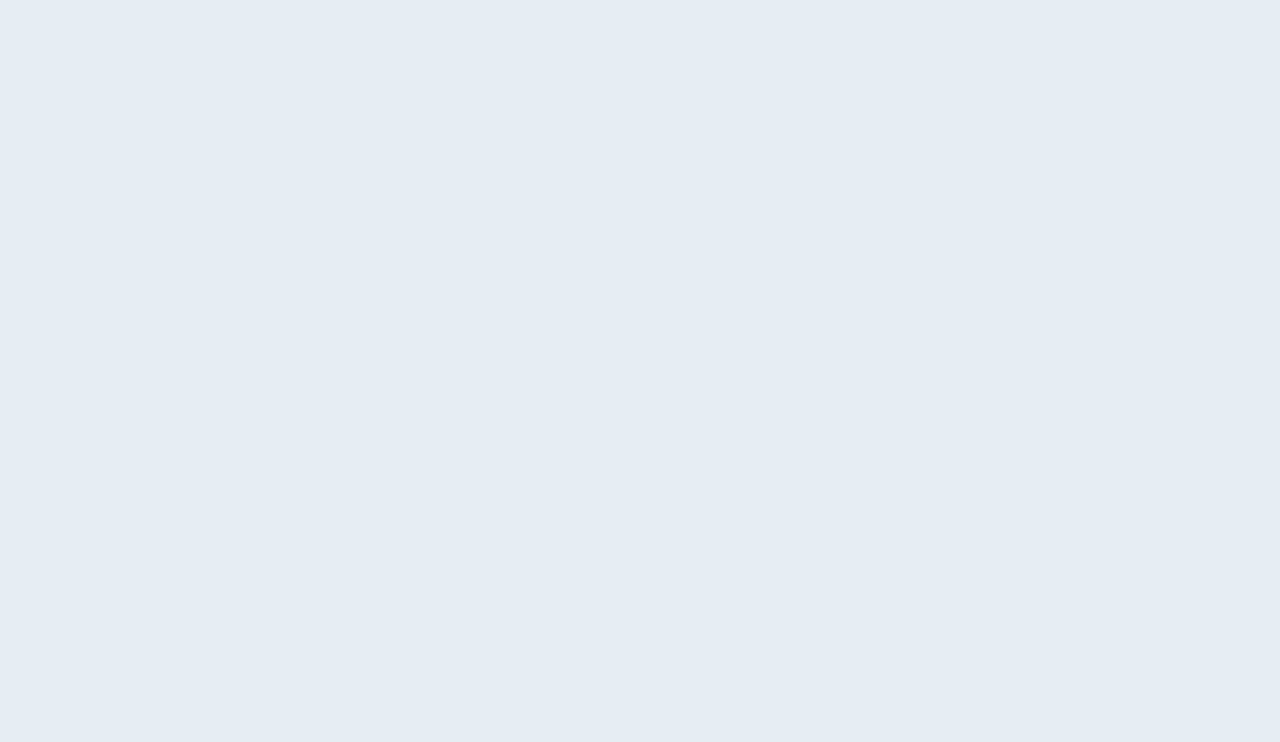
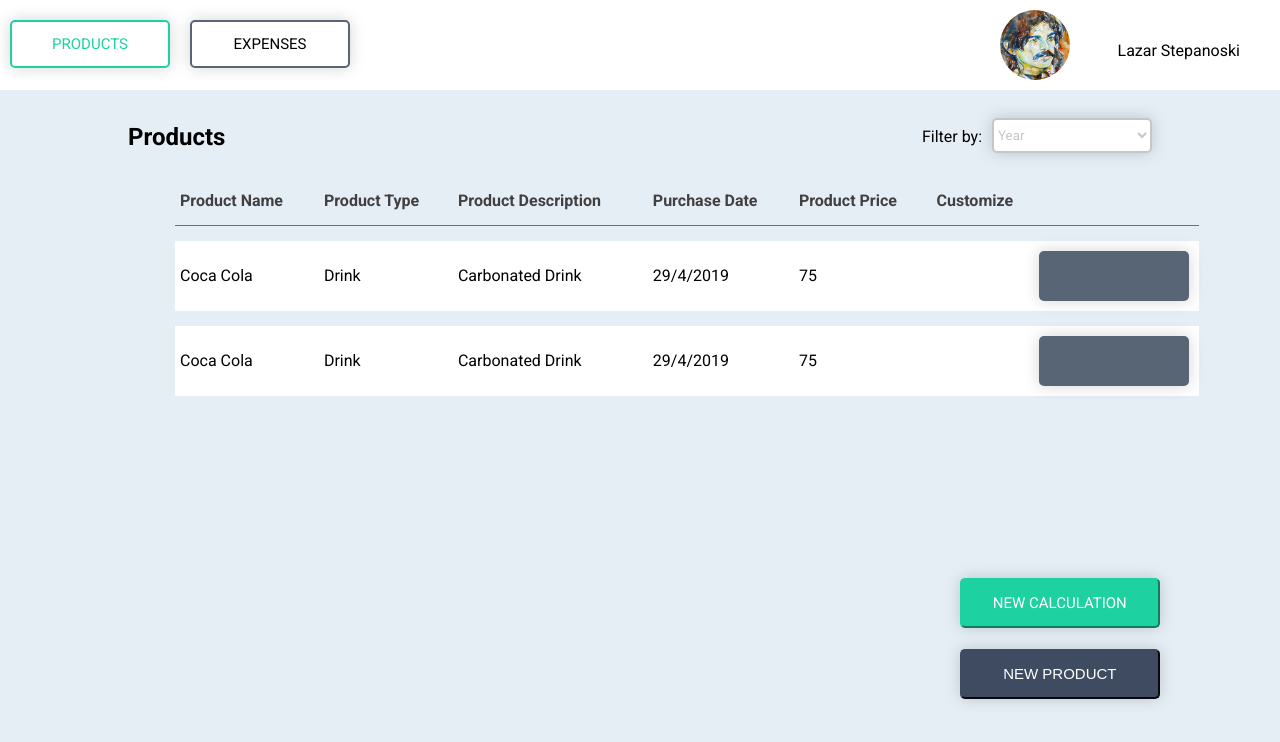
Before and after one commit to Laze997/Project, a React (Create React App) app: page /products in a window 1280 px wide. Shown: the top 742 px of the page. Built offline with nearby package versions, Linux system fonts and the light colour scheme.

Commit message:
commit-react

```diff
--- a/src/assets/css/global.css
+++ b/src/assets/css/global.css
@@ -156,30 +156,6 @@ padding-right: 30px;
     left: 10%;
     padding: 1%;
 } */
-.products-text{
-    float: left;
-}
-
-.select-opt{
-    height: 35px;
-    Background: #fff;
-    Border: 2px solid;
-    Border-color: #C6C6C6;
-    float: right;
-    color: #C6C6C6;
-    border-radius: 5px 5px 5px 5px;
-    Box-shadow: 0px 0px 16px rgba(0, 0, 0, 0.17);
-    width: 160px;
-    cursor: pointer;
-    margin-top: 15px;
-    font-family: 'Roboto', sans-serif;
-}
-
-.filter{
-    float: right;
-    padding-top: 8px;
-    padding-right: 10px;
-}
 
 /* .table-products{
     width: 80%;
@@ -223,7 +199,15 @@ padding-right: 30px;
     float: right;
     font-size: 16px;
     border-spacing: 0;
-    font-family: 'Roboto', sans-serif;
+}
+
+
+.delete-btn{
+    background-image: url("../pictures/trash-alt.svg");
+}
+
+.edit-btn{
+   background-image: url("../pictures/edit.svg")
 }
 
 .products-btns{
@@ -347,33 +331,10 @@ padding-right: 30px;
     cursor: pointer;
     font-family: 'Roboto', sans-serif;
     margin-left: -10px;
+
 }
 
-.exp-div{
-    float: left;
-    padding-top: 5px;
-    padding-left: 20px;
-}
 
-.exp-filter{
-    float: left;
-}
-
-.expense-opt{
-    height: 35px;
-    Background: #fff;
-    Border: 2px solid;
-    Border-color: #C6C6C6;
-    color: #C6C6C6;
-    border-radius: 5px 5px 5px 5px;
-    Box-shadow: 0px 0px 16px rgba(0, 0, 0, 0.17);
-    width: 160px;
-    float: right;
-    cursor: pointer;
-    margin-left: 10px;
-    margin-top: 5px;
-    font-family: 'Roboto', sans-serif;
-}
 
 /* .table-div{
     width: 80%;
@@ -386,44 +347,9 @@ padding-right: 30px;
     border-radius: 5px 5px 5px 5px;
 } */
 
-.result {
-    position: fixed;
-    width: 100%;
-    text-align: right;
-    color: #fff;
-    bottom: 0;
-    background: #576574
-}
-
-.res-text{
-    margin-right: 10%;
-    font-family: 'Roboto', sans-serif;
-}
 
 
-.expense-text {
-    width: 80%;
-    height: 5%;
-    padding: 1%;
-    text-align: left;
-    margin: auto;
-}
 
-.expense-select {
-    width: 80%;
-    height: 6%;
-    padding: 1%;
-    margin: auto
-}
-
-.table-div {
-    width: 80%;
-    height: 100%;
-    text-align: left;
-    padding: 1%;
-    margin: auto;
-    border-radius: 5px 5px 5px 5px;
-}
 
 
 
@@ -524,16 +450,4 @@ td {
      text-decoration: none;
      color: rgb(0, 0, 0);
      font-family: 'Roboto', sans-serif;
- }
-
-
-
-
- /* expensess */
-
-
-
-
-
-
-/* products */
+}
--- a/src/components/App/App.js
+++ b/src/components/App/App.js
@@ -2,9 +2,13 @@ import React from "react";
 import { Route } from "react-router-dom";
 import { Login } from "../Login/Login"
 import { Register } from "../Register/Register"
-import { NewProduct } from "../NewProduct/NewProduct";
+import { Portal } from "../Portal/Portal";
+
 
 import "./App.css"
+
+
+
 
 
 export class App extends React.Component{
@@ -13,7 +17,8 @@ export class App extends React.Component{
             <main id="app">
                 <Route exact path = "/" component = {Login}/>
                 <Route path = "/register" component = {Register}/>
-                <Route path = "/newproduct" component = {NewProduct}/>
+                <Portal/>
+
             </main>
         )
     }
--- a/src/components/Expenses/Expenses.js
+++ b/src/components/Expenses/Expenses.js
@@ -0,0 +1,95 @@
+import React from "react";
+import {NavLink} from "react-router-dom"
+import avatar from "../../assets/pictures/captain-beefheart-watercolor-portrait4-fabrizio-cassetta.jpg"
+
+import "./Expenses.css"
+
+export class Expenses extends React.Component {
+    render() {
+        return (
+            <section id="expenses">
+                <div id="header">
+        <div className="div-buttons">
+            <button className="btn1"><NavLink className="green" to="/products"> PRODUCTS</NavLink></button>
+            <button className="btn2"><NavLink className="black" to="/expenses">EXPENSES</NavLink></button>
+        </div>
+
+        <div className="div-pic">
+            <img src={avatar} alt="avi" className="header-pic" />
+            <p className="header-name">Lazar Stepanoski</p>
+        </div>
+    </div>
+
+    <div className="expense-text">
+        <h2>Expenses</h2>
+    </div>
+
+    <div className="expense-select">
+        <div className="exp-btns">
+            <button className="exp-btn1">MONTHLY</button>
+            <button className="exp-btn2">YEARLY</button>
+        </div>
+            <div className="exp-div">
+                    <p className="exp-filter">Choose a Month:</p>
+                    <select className="expense-opt">
+                        <option value=''>--Select Month--</option>
+                        <option selected value='1'>January</option>
+                        <option value='2'>February</option>
+                        <option value='3'>March</option>
+                        <option value='4'>April</option>
+                        <option value='5'>May</option>
+                        <option value='6'>June</option>
+                        <option value='7'>July</option>
+                        <option value='8'>August</option>
+                        <option value='9'>September</option>
+                        <option value='10'>October</option>
+                        <option value='11'>November</option>
+                        <option value='12'>December</option>
+                    </select>
+                </div>
+
+        </div>
+
+
+
+
+<div className="table-div">
+    <table className="table">
+        <tr className="categories">
+            <th>Product Name</th>
+            <th>Product Type</th>
+            <th>Product Description</th>
+            <th>Purchase Date</th>
+            <th>Product Price</th>
+
+        </tr>
+
+        <tr className="products">
+            <td>Coca Cola</td>
+            <td>Drink</td>
+            <td>Carbonated Drink</td>
+            <td>29/4/2019</td>
+            <td>75</td>
+
+        </tr>
+
+        <tr className="products">
+                <td>Fanta</td>
+                <td>Drink</td>
+                <td>Carbonated Drink</td>
+                <td>29/4/2019</td>
+                <td>75</td>
+
+            </tr>
+    </table>
+
+
+</div>
+
+    <div className="result">
+        <h3 className="res-text">Total spend: 150 den</h3>
+    </div>
+            </section>
+        )
+    }
+}
--- a/src/components/Login/Login.css
+++ b/src/components/Login/Login.css
@@ -21,6 +21,7 @@
     color: #8D8D8D;
     padding-top: 15%;
     text-align: center;
+    text-decoration: none
 }
 
 .link{
--- a/src/components/Login/Login.js
+++ b/src/components/Login/Login.js
@@ -1,4 +1,5 @@
 import React from "react";
+import {NavLink} from "react-router-dom"
 
 import "./Login.css"
 
@@ -15,7 +16,7 @@ export class Login extends React.Component {
                             <input type="password" name="password" className="login-input" />
                             <button className="btn">SIGN IN</button>
                         </form>
-                        <p className="text">Or if you don't have an account, <a className="link">Register</a></p>
+                        <p className="text">Or if you don't have an account,<NavLink className="link" to="/register"> Register</NavLink></p>
 
                     </div>
                 </div>
--- a/src/components/NewProduct/NewProduct.js
+++ b/src/components/NewProduct/NewProduct.js
@@ -1,4 +1,6 @@
 import React from "react";
+import { NavLink } from "react-router-dom";
+import avatar from "../../assets/pictures/captain-beefheart-watercolor-portrait4-fabrizio-cassetta.jpg"
 
 import "./NewProduct.css"
 
@@ -7,13 +9,13 @@ export class NewProduct extends React.Component {
         return (
             <section id="new-product">
                 <div id="header">
-                    <div className="div-buttons">
-                        <button className="btn1"> <a className="green" href="./Products.html">PRODUCTS</a></button>
-                        <button className="btn2"><a className="black" href="./Expenses.html">EXPENSES</a></button>
+                        <div className="div-buttons">
+                        <button className="btn1"><NavLink className="green" to="/products"> PRODUCTS</NavLink></button>
+                        <button className="btn2"><NavLink className="black" to="/expenses">EXPENSES</NavLink></button>
                     </div>
 
                     <div className="div-pic">
-                        <img src="../../assets/pictures/captain-beefheart-watercolor-portrait4-fabrizio-cassetta.jpg" alt="avi" className="header-pic" />
+                        <img src={avatar} alt="avi" className="header-pic" />
                         <p className="header-name">Lazar Stepanoski</p>
                     </div>
                 </div>
@@ -42,7 +44,6 @@ export class NewProduct extends React.Component {
                         <div className="logo-className">
                             <span className="logo-size"><i className="fas fa-plus-circle"></i></span>
                             <div className="product-text">
-
                                 <h2>You are creating a new product</h2>
                             </div>
 
@@ -50,8 +51,6 @@ export class NewProduct extends React.Component {
 
                     </div>
 
-
-
                 </div>
             </section>
         )
--- /dev/null
+++ b/src/components/Portal/Portal.js
@@ -0,0 +1,20 @@
+import React from "react";
+import { Route } from "react-router-dom";
+
+import { NewProduct } from "../NewProduct/NewProduct";
+import { Products } from "../Products/Products";
+import { Expenses } from "../Expenses/Expenses";
+
+
+export class Portal extends React.Component{
+    render(){
+        return(
+            <section id="portal">
+                <Route path = "/newproduct" component = {NewProduct}/>
+                <Route path ="/products" component = {Products}/>
+                <Route path ="/expenses" component = {Expenses}/>
+
+            </section>
+        )
+    }
+}
--- a/src/components/Products/Products.css
+++ b/src/components/Products/Products.css
@@ -0,0 +1,29 @@
+#products{
+    width: 100%;
+    height: 100%;
+}
+
+.products-text{
+    float: left;
+}
+
+.select-opt{
+    height: 35px;
+    Background: #fff;
+    Border: 2px solid;
+    Border-color: #C6C6C6;
+    float: right;
+    color: #C6C6C6;
+    border-radius: 5px 5px 5px 5px;
+    Box-shadow: 0px 0px 16px rgba(0, 0, 0, 0.17);
+    width: 160px;
+    cursor: pointer;
+    margin-top: 15px;
+    font-family: 'Roboto', sans-serif;
+}
+
+.filter{
+    float: right;
+    padding-top: 8px;
+    padding-right: 10px;
+}
--- a/src/components/Products/Products.js
+++ b/src/components/Products/Products.js
@@ -0,0 +1,106 @@
+import React from "react";
+import {NavLink} from "react-router-dom"
+import avatar from "../../assets/pictures/captain-beefheart-watercolor-portrait4-fabrizio-cassetta.jpg"
+
+import "./Products.css"
+
+export class Products extends React.Component {
+render() {
+return (
+<section id="products">
+    <div id="header">
+        <div className="div-buttons">
+            <button className="btn1">
+                <NavLink className="green" to="/products"> PRODUCTS</NavLink>
+            </button>
+            <button className="btn2">
+                <NavLink className="black" to="/expenses">EXPENSES</NavLink>
+            </button>
+        </div>
+
+        <div className="div-pic">
+            <img src={avatar} alt="avi" className="header-pic" />
+            <p className="header-name">Lazar Stepanoski</p>
+        </div>
+    </div>
+
+    <div className="select">
+        <h2 className="products-text">Products</h2>
+        <select className="select-opt">
+            <option value="0">Year</option>
+            <option value="1">Highest Price</option>
+            <option value="2">Lowest Price</option>
+            <option value="3">Latest Purchases</option>
+        </select>
+
+        <p className="filter">Filter by:</p>
+
+    </div>
+
+    <div className="table-products">
+        <table className="table">
+            <tr className="categories">
+                <th>Product Name</th>
+                <th>Product Type</th>
+                <th>Product Description</th>
+                <th>Purchase Date</th>
+                <th>Product Price</th>
+                <th>Customize</th>
+            </tr>
+
+            <tr className="products">
+                <td>Coca Cola</td>
+                <td>Drink</td>
+                <td>Carbonated Drink</td>
+                <td>29/4/2019</td>
+                <td>75</td>
+                <td><button className="th-btn delete-btn"></button>
+                <button className="th-btn edit-btn"></button></td>
+
+            </tr>
+
+            <tr className="products">
+                <td>Coca Cola</td>
+                <td>Drink</td>
+                <td>Carbonated Drink</td>
+                <td>29/4/2019</td>
+                <td>75</td>
+                <td><button className="th-btn delete-btn"></button>
+                <button className="th-btn edit-btn"></button></td>
+
+            </tr>
+        </table>
+
+
+    </div>
+
+    <div className="products-btns">
+        <button className="product-btn">
+            NEW CALCULATION
+        </button>
+
+        <button className="calc-btn">
+            NEW PRODUCT
+        </button>
+    </div>
+
+
+    <div className="alert">
+        <div className="white-box">
+            <div className="alert-text">
+                <h4 className="pr-title">Delete Product</h4>
+                <p className="pr-text">You are about to delete this product. Are you sure you wish to continue?</p>
+            </div>
+            <div className="alert-btns">
+                <button className="cancel-btn">CANCEL</button>
+                <button className="delete-btn">DELETE</button>
+            </div>
+
+        </div>
+
+
+    </div>
+</section>
+)
+}
+}
--- a/src/components/Register/Register.js
+++ b/src/components/Register/Register.js
@@ -1,4 +1,5 @@
 import React from "react";
+import {NavLink} from "react-router-dom"
 
 import "./Register.css"
 
@@ -25,7 +26,7 @@ export class Register extends React.Component {
                             <input type="password" name="password" className="login-input" />
                             <button className="btn">REGISTER</button>
                         </form>
-                            <p className="text">Or if you have an account, <a className="link">Log In</a></p>
+                            <p className="text">Or if you have an account, <NavLink className="link" to="/"> Log In </NavLink></p>
         </div>
 
 
```
Also changed, not shown: src/components/Expenses/Expenses.css (+69 -0 lines), src/assets/pictures/edit.svg (added), src/assets/pictures/trash-alt.svg (added).
